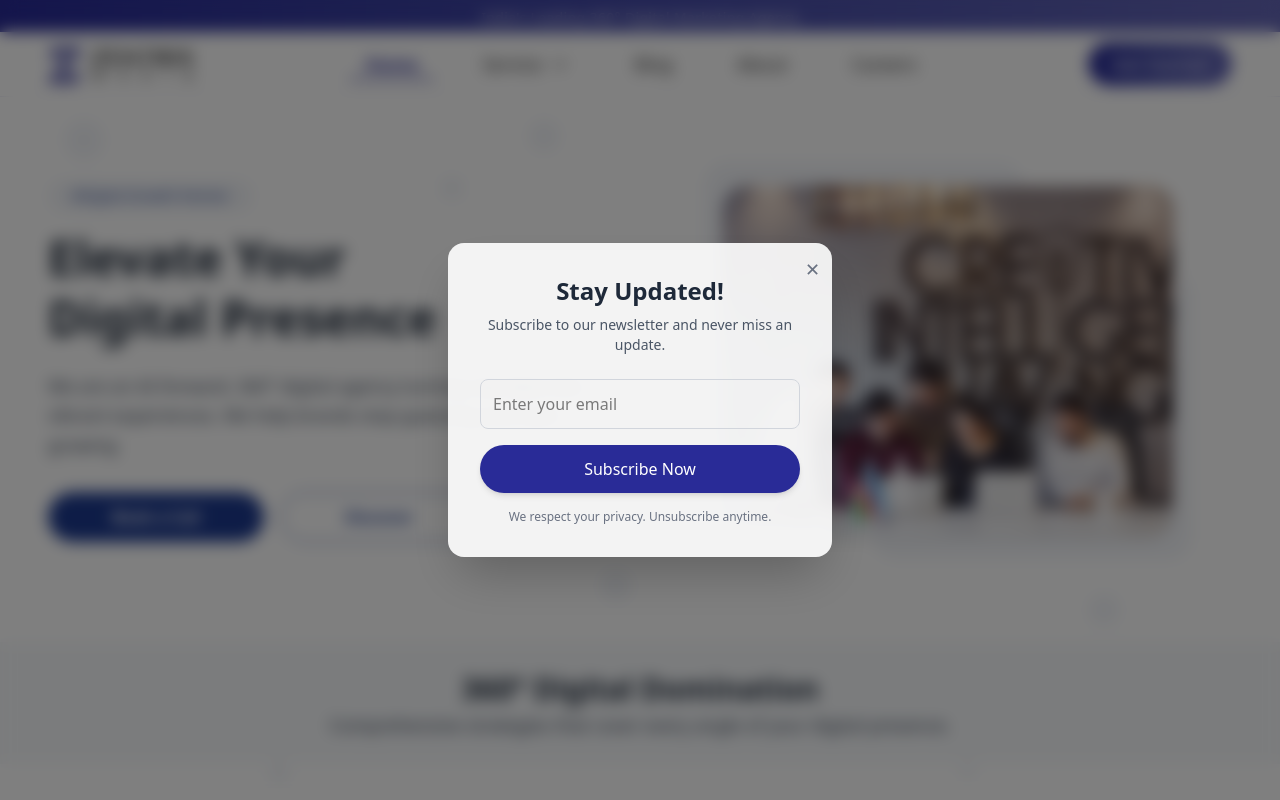
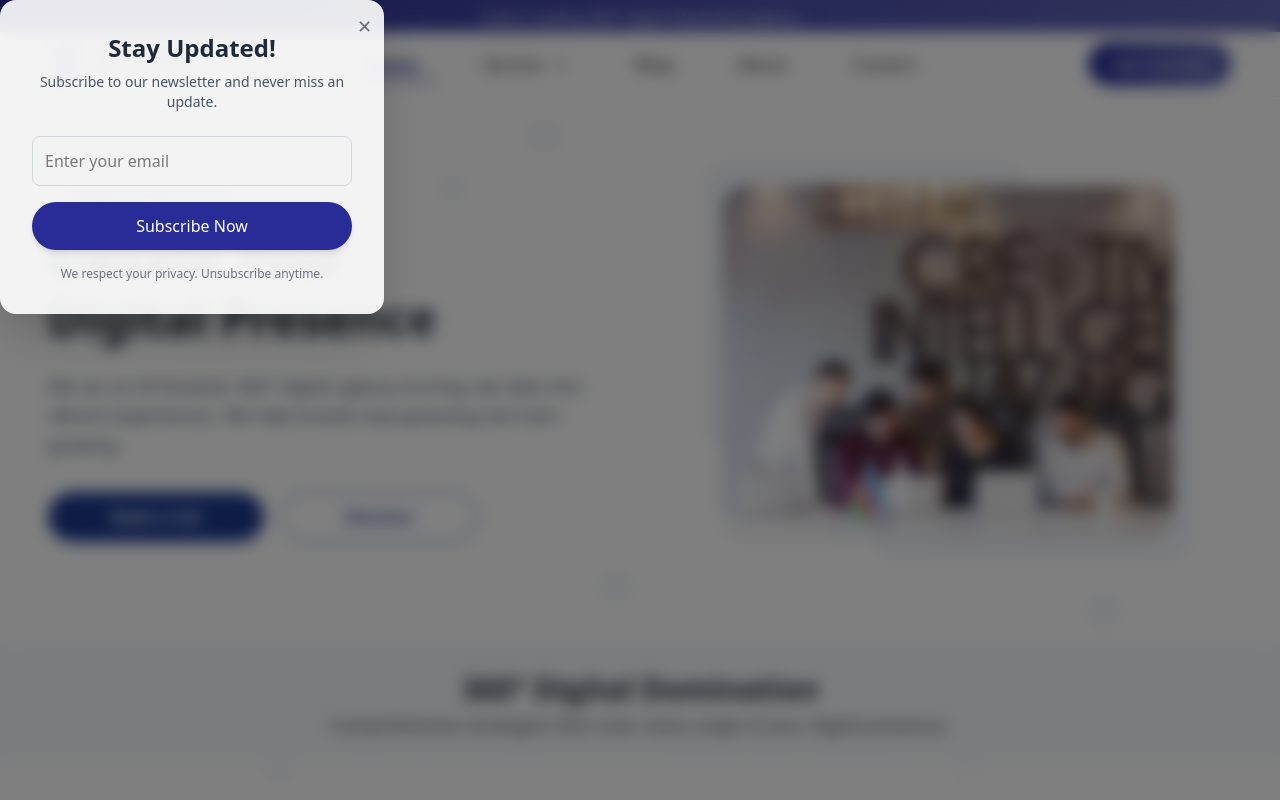
Before and after one commit to smritibhadouriya/Finalzentrix, a React (Vite) app: page / in a window 1280 px wide. Shown: the top 800 px of the page. Built offline with nearby package versions, Linux system fonts and the light colour scheme.

Commit message:
Commit for saving the files in github

```diff
--- a/src/components/SubscribePopup.jsx
+++ b/src/components/SubscribePopup.jsx
@@ -12,7 +12,7 @@ const SubscribePopup = ({ isOpen, onClose }) => {
   if (!isOpen) return null;
 
   return (
-    <div className="fixed inset-0 bg-black/50 backdrop-blur-sm flex justify-center items-center z-50 animate-fadeIn">
+    <div className="fixed inset-0 bg-black/50 backdrop-blur-sm  justify-center items-center z-50 animate-fadeIn">
       <div className="bg-white/90 p-8 rounded-2xl shadow-2xl max-w-sm w-full relative">
         {/* Close Button */}
         <button
@@ -37,7 +37,7 @@ const SubscribePopup = ({ isOpen, onClose }) => {
             placeholder="Enter your email"
             value={email}
             onChange={(e) => setEmail(e.target.value)}
-            className="w-full p-3 border border-gray-300 rounded-lg focus:outline-none focus:ring-2 focus:ring-pink-400 mb-4 transition-all"
+            className="w-full p-3 border border-gray-300 rounded-lg focus:outline-none focus:ring-2 focus:ring-[#292B97]  mb-4 transition-all"
             required
           />
           <button
@@ -60,6 +60,7 @@ const SubscribePopup = ({ isOpen, onClose }) => {
   </div>
 )}
     </div>
+
   );
 };
 
```
